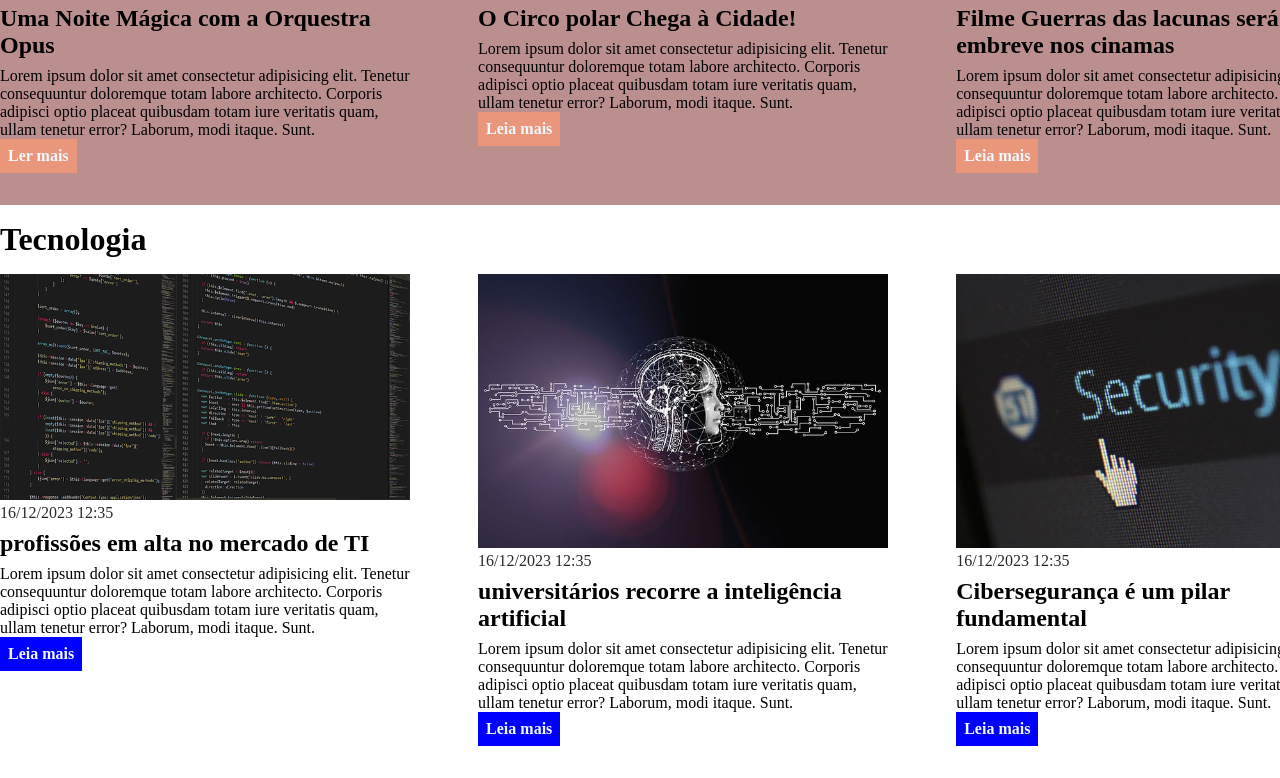
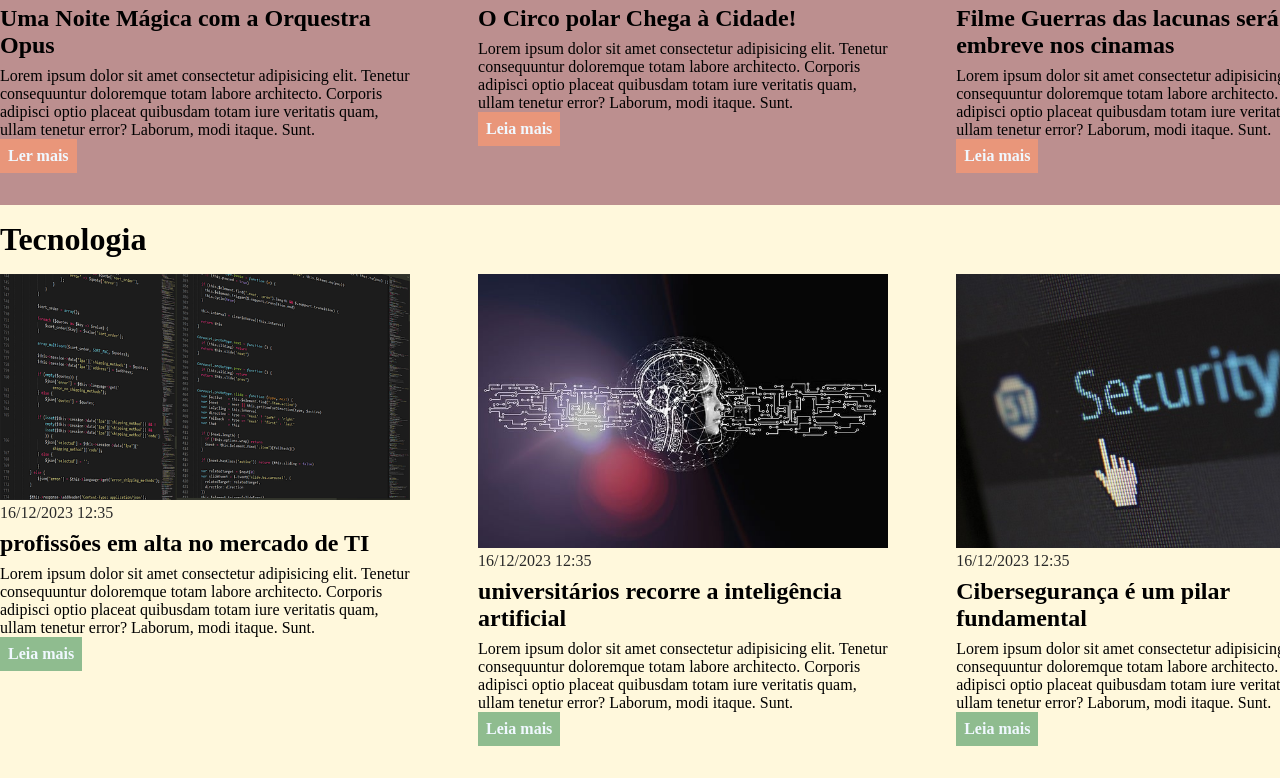
Before and after one commit to Cadiasdev/css, a plain HTML site: page index.html in a window 1280 px wide. Shown: the part 2002-2780 px from the top of the page. Drawn offline with Linux system fonts and the light colour scheme.

Commit message:
Update main.css

```diff
--- a/main.css
+++ b/main.css
@@ -127,10 +127,10 @@ section h2{
     background-color: darksalmon;
 }
 
-#tecnology{
+#technology{
     background-color: cornsilk;
 }
 
-#tecnology .articles article a{
+#technology .articles article a{
     background-color: darkseagreen;
 }
```
